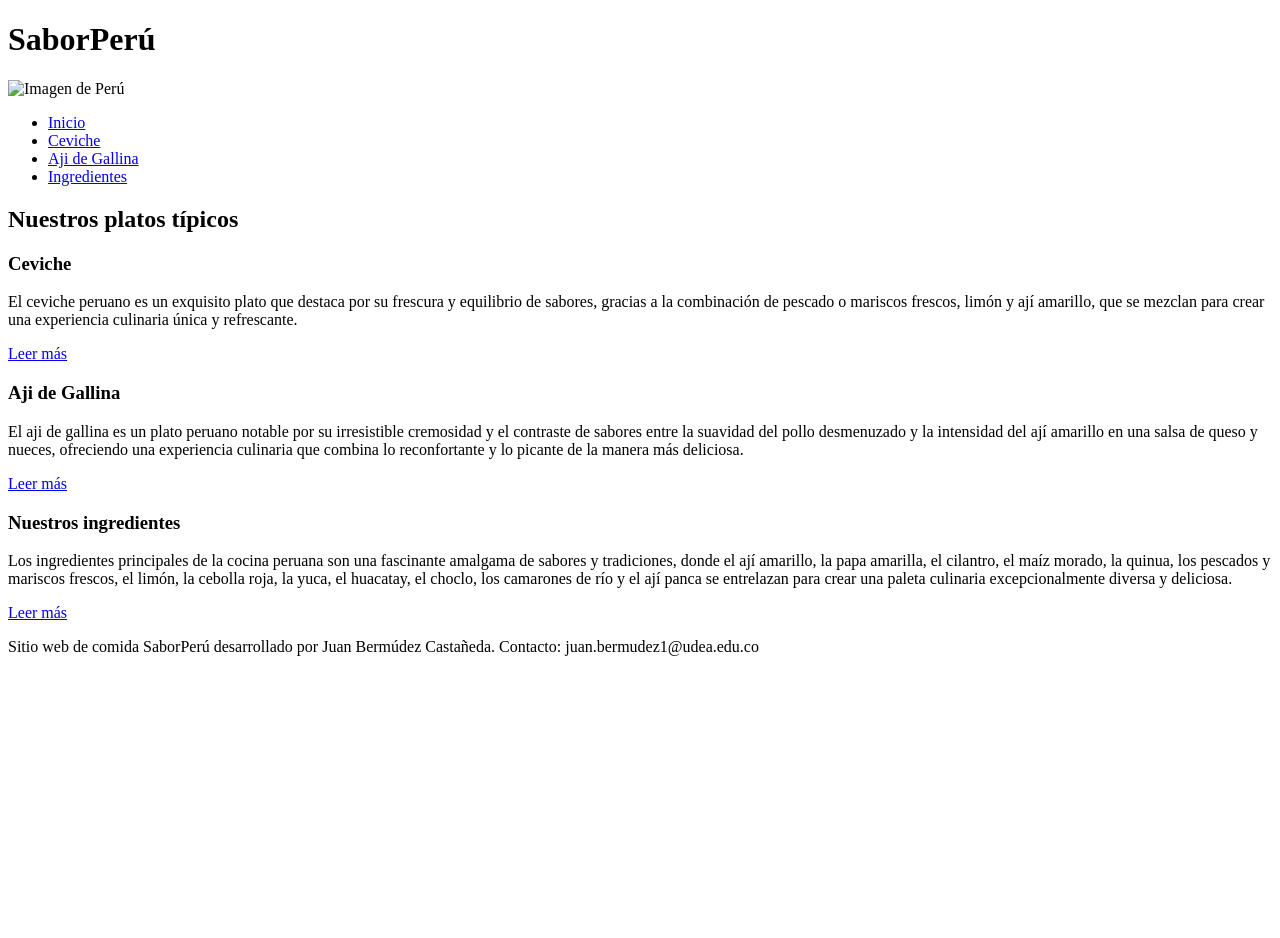
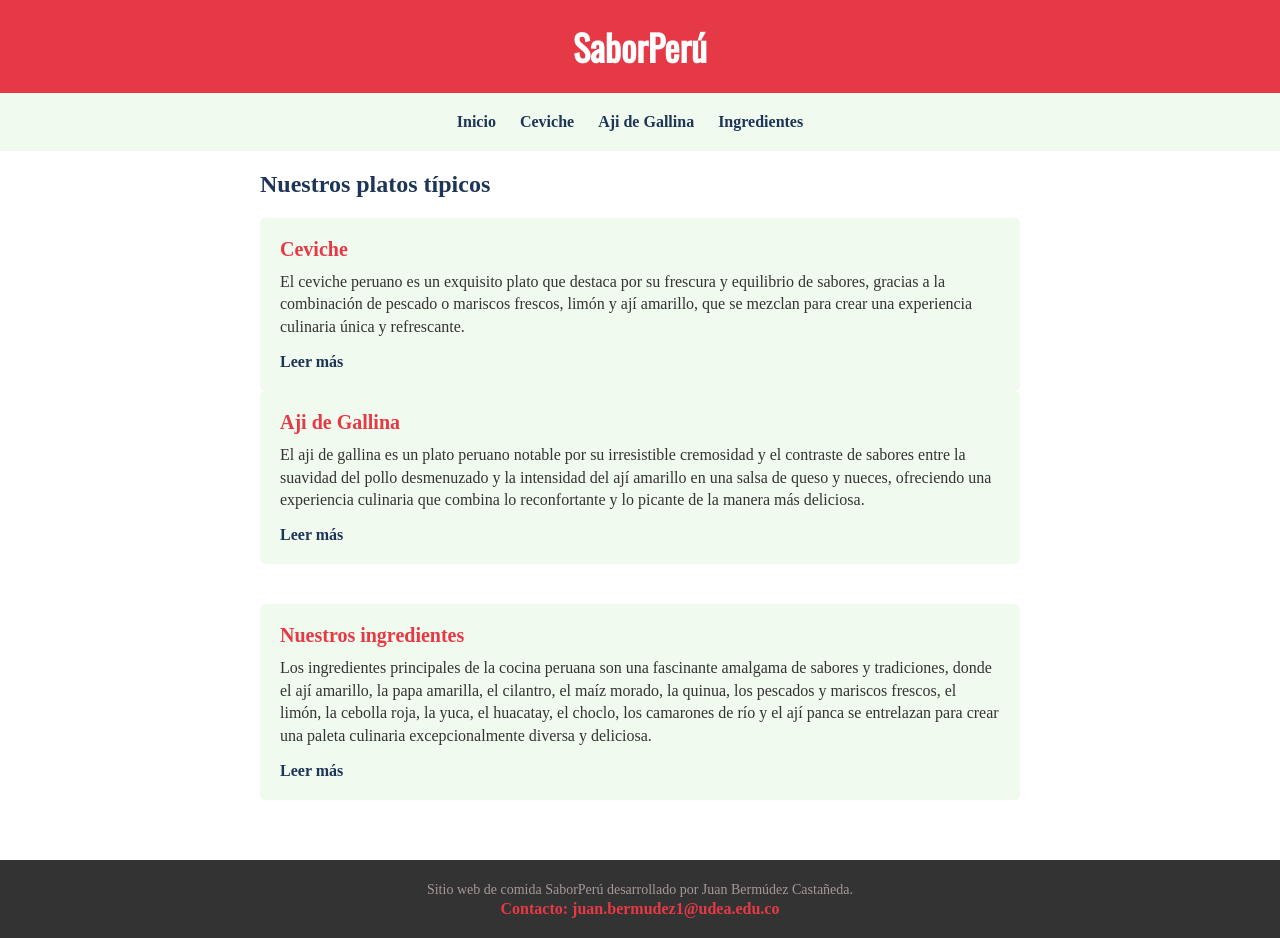
Before and after one commit to juan154850/saborPeru.css1, a plain HTML site: page index.html in a window 1280 px wide. Before the commit the page ends 800 px from the top, so only its background shows below. Drawn offline with nearby package versions, Linux system fonts and the light colour scheme.

Commit message:
add the styles for the index page.

```diff
--- /dev/null
+++ b/css/styles.css
@@ -0,0 +1,123 @@
+/* Estilos para la barra de navegación */
+* {
+    list-style: none;
+    margin: 0;
+    padding: 0;
+    box-sizing: border-box;
+    text-decoration: none;
+}
+
+a:hover {
+    text-decoration: underline;
+}
+
+.header {
+    background-color: #E63946;
+    color: #FFFFFF;
+    padding: 20px;
+    text-align: center;
+}
+
+.header h1 {
+    font-size: 36px;
+    margin: 0;
+    font-family: 'Oswald', sans-serif;
+}
+
+nav.header {
+    background-color: #F1FAEE;
+    padding: 10px 0;
+    text-align: center;
+}
+
+ul.nav-container {
+    margin: 10px;
+}
+
+li.nav-container-element {
+    display: inline;
+    margin-right: 20px;
+}
+
+li.nav-container-element a {
+    text-decoration: none;
+    color: #1D3557;
+    font-weight: bold;
+    font-size: 16px;
+}
+
+.nav-container-element a:hover {
+    border-bottom: 1px solid #457B9D;
+    transition: border-bottom 0.3s ease;
+}
+
+/* Estilos para el cuerpo principal de la página */
+main {
+    /*Ancho máximo*/
+    max-width: 800px;
+    /*Centramos el contenido*/
+    margin: 0 auto;
+    padding: 20px;
+}
+
+header h2 {
+    font-size: 24px;
+    color: #1D3557;
+    margin-bottom: 20px;
+}
+
+section {
+    margin-bottom: 40px;
+}
+
+article {
+    background-color: #F1FAEE;
+    padding: 20px;
+    border-radius: 5px;
+}
+
+h3 {
+    font-size: 20px;
+    color: #E63946;
+    margin-bottom: 10px;
+}
+
+p {
+    font-size: 16px;
+    color: #333;
+    line-height: 1.4;
+    margin-bottom: 15px;
+}
+
+a {
+    color: #1D3557;
+    font-weight: bold;
+}
+
+/* Estilos para el footer */
+
+footer {
+    background-color: #333;
+    color: #FFFFFF;
+    text-align: center;
+    padding: 20px 0;
+}
+
+footer p {
+    font-size: 14px;
+    margin: 0;
+    color: #a79898;
+}
+
+/* Estilo para el enlace de correo electrónico */
+footer a {
+    color: #E63946;
+    text-decoration: none;
+    font-weight: bold;
+    transition: color 0.3s;
+}
+
+/* Cambia el color del enlace de correo electrónico en hover */
+footer a:hover {
+    color: #F1FAEE;
+}
--- a/index.html
+++ b/index.html
@@ -4,20 +4,30 @@
     <meta charset="UTF-8" />
     <meta name="viewport" content="width=device-width, initial-scale=1.0" />
     <link rel="shortcut icon" href="img/favicon.png" type="image/x-icon" />
+    <link rel="stylesheet" href="./css/styles.css" />
+    <link
+      href="https://fonts.googleapis.com/css2?family=Oswald&display=swap"
+      rel="stylesheet"
+    />
     <title>SaborPerú - Comida Peruana</title>
   </head>
   <body>
-    <header>
+    <header class="header">
       <h1>SaborPerú</h1>
-      <img src="img/header_peru.jpg" alt="Imagen de Perú" />
     </header>
 
-    <nav>
-      <ul>
-        <li><a href="index.html">Inicio</a></li>
-        <li><a href="platillo_1.html">Ceviche</a></li>
-        <li><a href="platillo_2.html">Aji de Gallina</a></li>
-        <li><a href="ingredientes.html">Ingredientes</a></li>
+    <nav class="header">
+      <ul class="nav-container">
+        <li class="nav-container-element"><a href="index.html">Inicio</a></li>
+        <li class="nav-container-element">
+          <a href="platillo_1.html">Ceviche</a>
+        </li>
+        <li class="nav-container-element">
+          <a href="platillo_2.html">Aji de Gallina</a>
+        </li>
+        <li class="nav-container-element">
+          <a href="ingredientes.html">Ingredientes</a>
+        </li>
       </ul>
     </nav>
 
@@ -67,8 +77,8 @@
     <footer>
       <p>
         Sitio web de comida SaborPerú desarrollado por Juan Bermúdez Castañeda.
-        Contacto: juan.bermudez1@udea.edu.co
       </p>
+      <a href="mailto:juan.bermudez1@udea.edu.co">Contacto: juan.bermudez1@udea.edu.co</a>
     </footer>
   </body>
 </html>
```
Also changed, not shown: img/aji_amarillo.jpg (added), img/cilantro.webp (added), img/favicon.png (added), img/header_peru.jpg (added), img/maiz morado.jpg (added), img/papa_amarilla.png (added), img/pescados.jpg (added), img/plato1.jpg (added), img/plato2.png (added).
